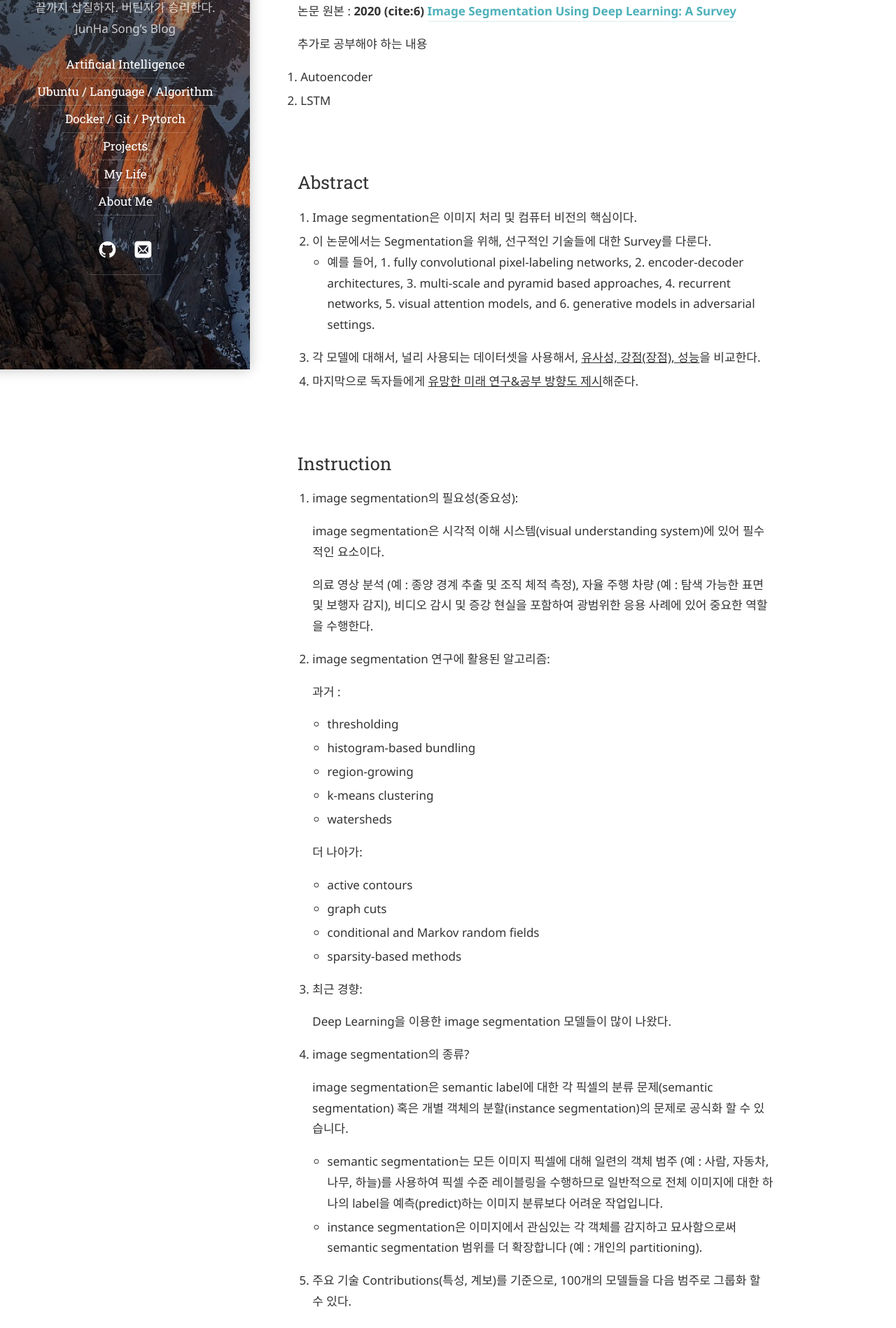
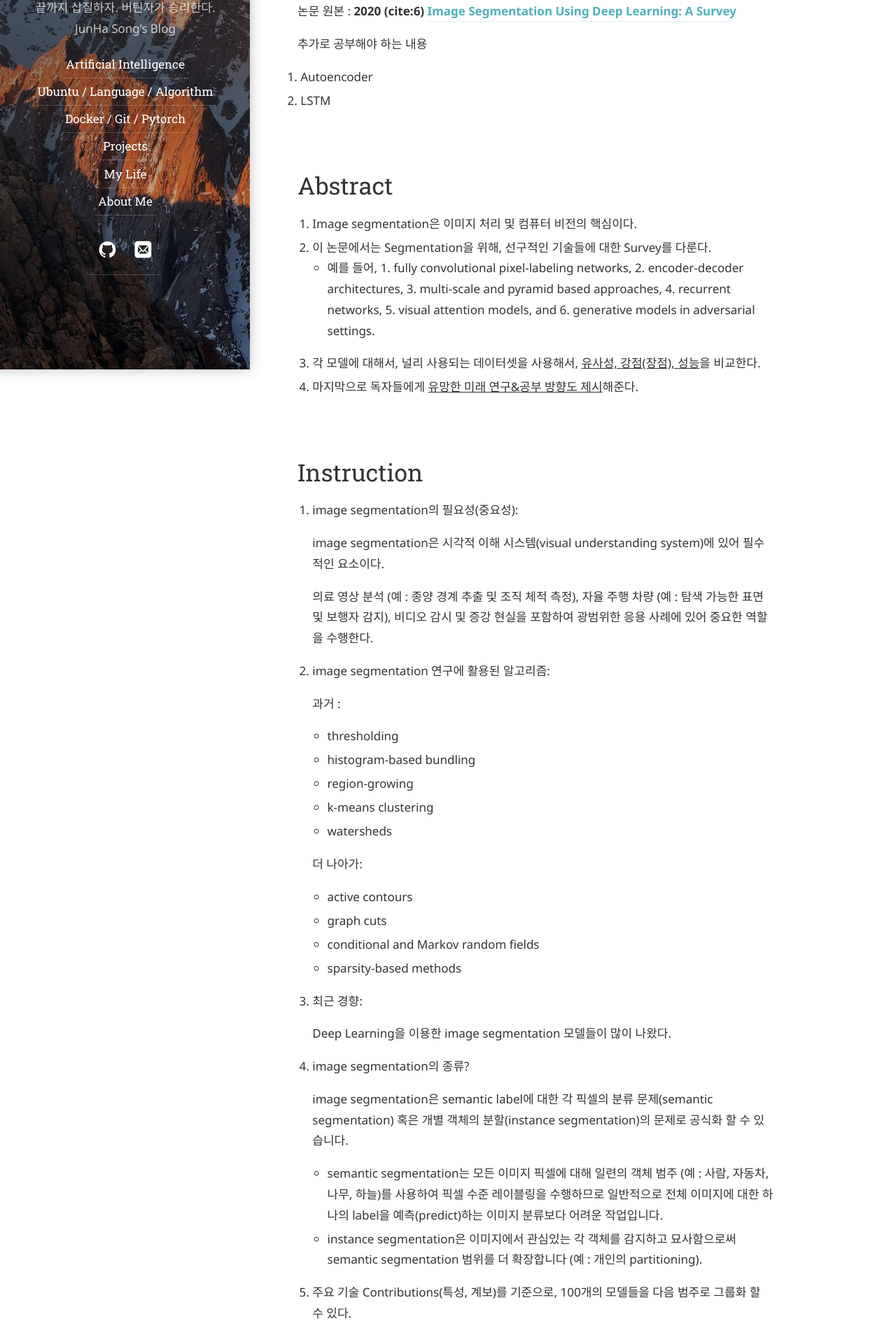
Before and after one commit to junsusong98/junha1125.github.io, a Jekyll site: the page built from artificial-intelligence/_posts/2020-04-23-survey-seg-paper1.md, in a window 1280 px wide. Shown: the part 372-2270 px from the top of the page at 70% size. Built offline with Jekyll 4.4.1, drawn with Linux system fonts in a browser that asks for light colours; some web fonts are replaced.

```diff
--- a/artificial-intelligence/_posts/2020-04-23-survey-seg-paper1.md
+++ b/artificial-intelligence/_posts/2020-04-23-survey-seg-paper1.md
@@ -16,7 +16,7 @@ description: >
 1. Autoencoder
 2. LSTM
 
-## Abstract
+# Abstract
 
 1. Image segmentation은 이미지 처리 및 컴퓨터 비전의 핵심이다.
 2. 이 논문에서는 Segmentation을 위해, 선구적인 기술들에 대한 Survey를 다룬다.
@@ -26,7 +26,7 @@ description: >
 
 
 
-## Instruction
+# Instruction
 
 1. image segmentation의 필요성(중요성):
 
@@ -114,9 +114,9 @@ description: >
 
 
 
-## Section 2: Overview of Deep Neural Networks
+# Section 2: Overview of Deep Neural Networks
 
-### 2.1 Convolutional Neural Network (CNNs)
+## 2.1 Convolutional Neural Network (CNNs)
 
 1. CNN은 주로 3 가지 유형의 layer로 구성된다.
 
@@ -140,7 +140,7 @@ description: >
 
    AlexNet // VGGNet // ResNet // GoogLeNet // MobileNet // DenseNet
 
-### 2.2 Recurrent Neural Networks (RNNs) and the LSTM
+## 2.2 Recurrent Neural Networks (RNNs) and the LSTM
 
 1. RNN은 음성, 텍스트, 비디오 및 시계열과 같은 순차적 데이터를 처리하는 데 널리 사용된다.
 
@@ -177,7 +177,7 @@ description: >
    - $$i_t$$ : input gate (메모리 셀의 input을 제어)
    - $$o_t$$ : output gate (메모리 셀의 output을 제어)
 
-### 2.3 Encoder-Decoder and Auto-Encoder Models
+## 2.3 Encoder-Decoder and Auto-Encoder Models
 
 <img src="https://user-images.githubusercontent.com/46951365/80072708-9547af80-8581-11ea-8c2e-3d3348486759.png" alt="image" style="zoom: 33%;" />
 
@@ -207,7 +207,7 @@ description: >
 
    - prior distribution와 유사한 latent representation를 만들기 위해 adversarial loss를 사용
 
-### 2.4 GANs(Generative Adversarial Networks)
+## 2.4 GANs(Generative Adversarial Networks)
 
 1. 2개의 network 모델 : Generator(위조 지폐 제작사)  VS  Discriminator(경찰. 감별사)
 2. x : 실제 이미지/ z : 노이즈 이미지/ y : G가 생성한 이미지
@@ -220,7 +220,7 @@ description: >
    - (Mr. Arjovsky) 새로운 loss function 사용. y x의 확률 분포가 완전히 겹치지 않게 한다.
    - 추가 : https://github.com/hindupuravinash/the-gan-zoo
 
-### 2.5 Transfer Learning
+## 2.5 Transfer Learning
 
 1. 이미 학습된 모델은 이미지에서 the semantic information를 뽑아낼 수 있는 능력을 가지므로,  많은 DL(deep learning)모델들은 충분한 train data가 없을 수 있다. 이때 Transfer Learning이 효율적이다.
 
```
Also changed, not shown: artificial-intelligence/_posts/2020-04-27-survey-seg-paper2.md (+16 -6 lines).
